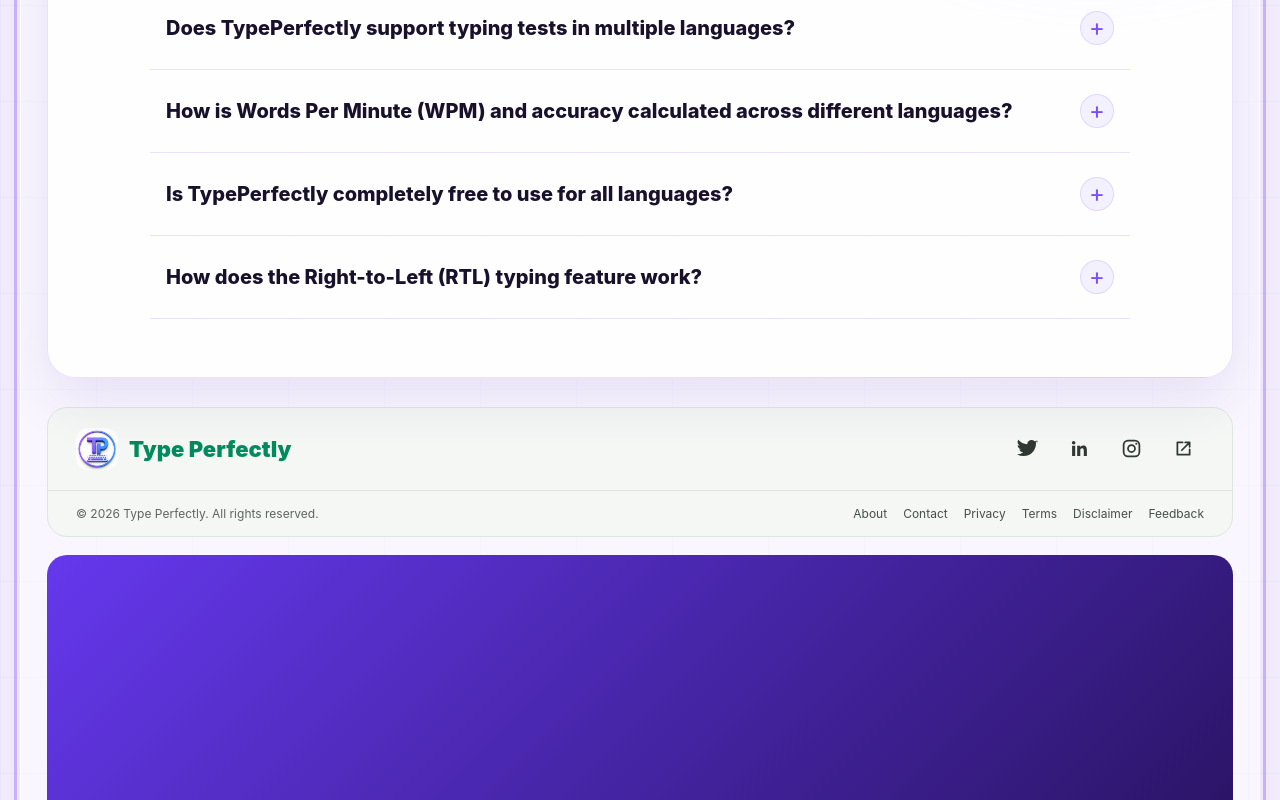
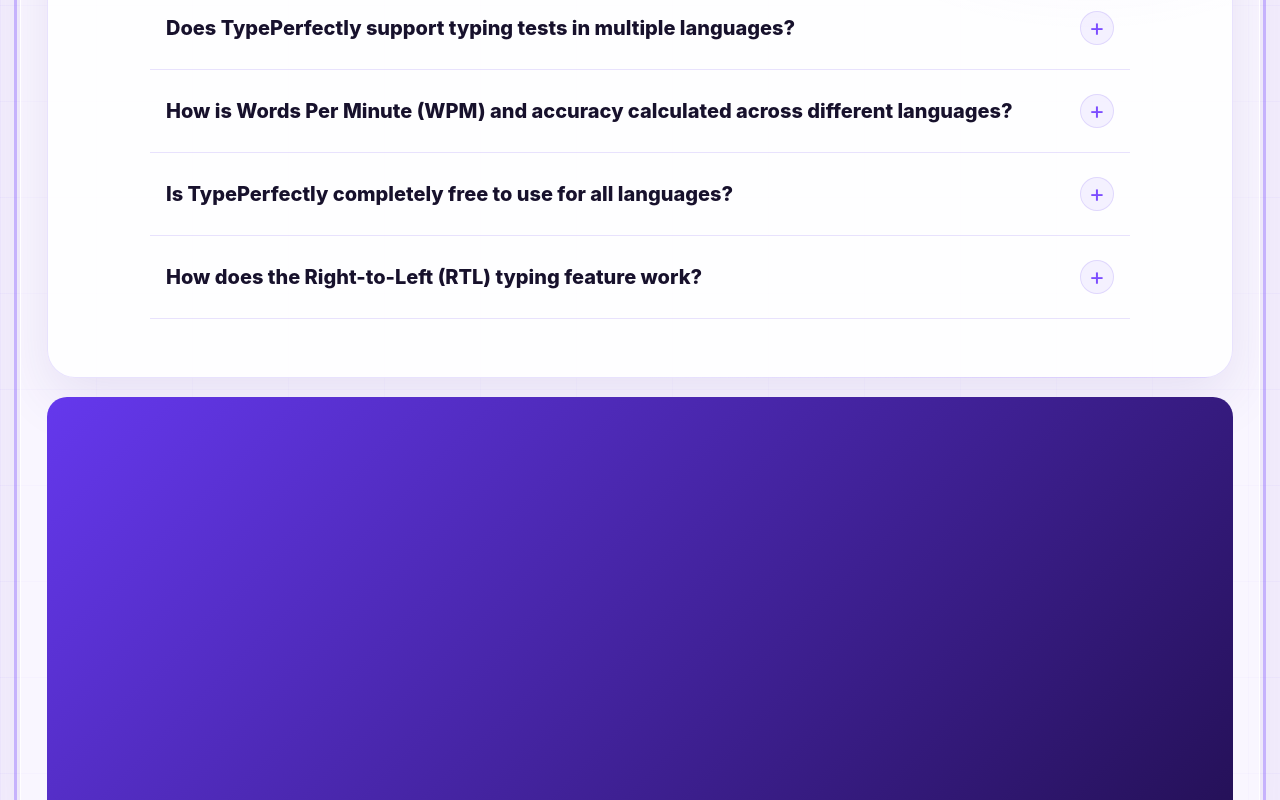
Before and after one commit to mohdaffan54511-cmyk/TeksType, a React (Vite) app: page / in a window 1280 px wide. Shown: the part 1927-2727 px from the top of the page. Built offline with nearby package versions, Linux system fonts and the light colour scheme; no server answers.

Commit message:
Remove SocialFooter and add footer section
Removed SocialFooter component from App.jsx and added footer section.

```diff
--- a/src/App.jsx
+++ b/src/App.jsx
@@ -10,7 +10,7 @@ import {
 } from "react";
 import { supabase, supabaseConfigured } from "./lib/supabase";
 import FAQ from "./FAQ";
-import SocialFooter from "./SocialFooter";
+
 import "./App.css";
 
 const AuthModal = lazy(() => import("./AuthModal"));
@@ -1048,7 +1048,7 @@ return (
         </section>
       )}
       <FAQ />
-<SocialFooter wpm={finished ? wpm : null} />
+
 
 <footer className="footer">
   <div>© 2026 Type Perfectly. All rights reserved.</div>
```
